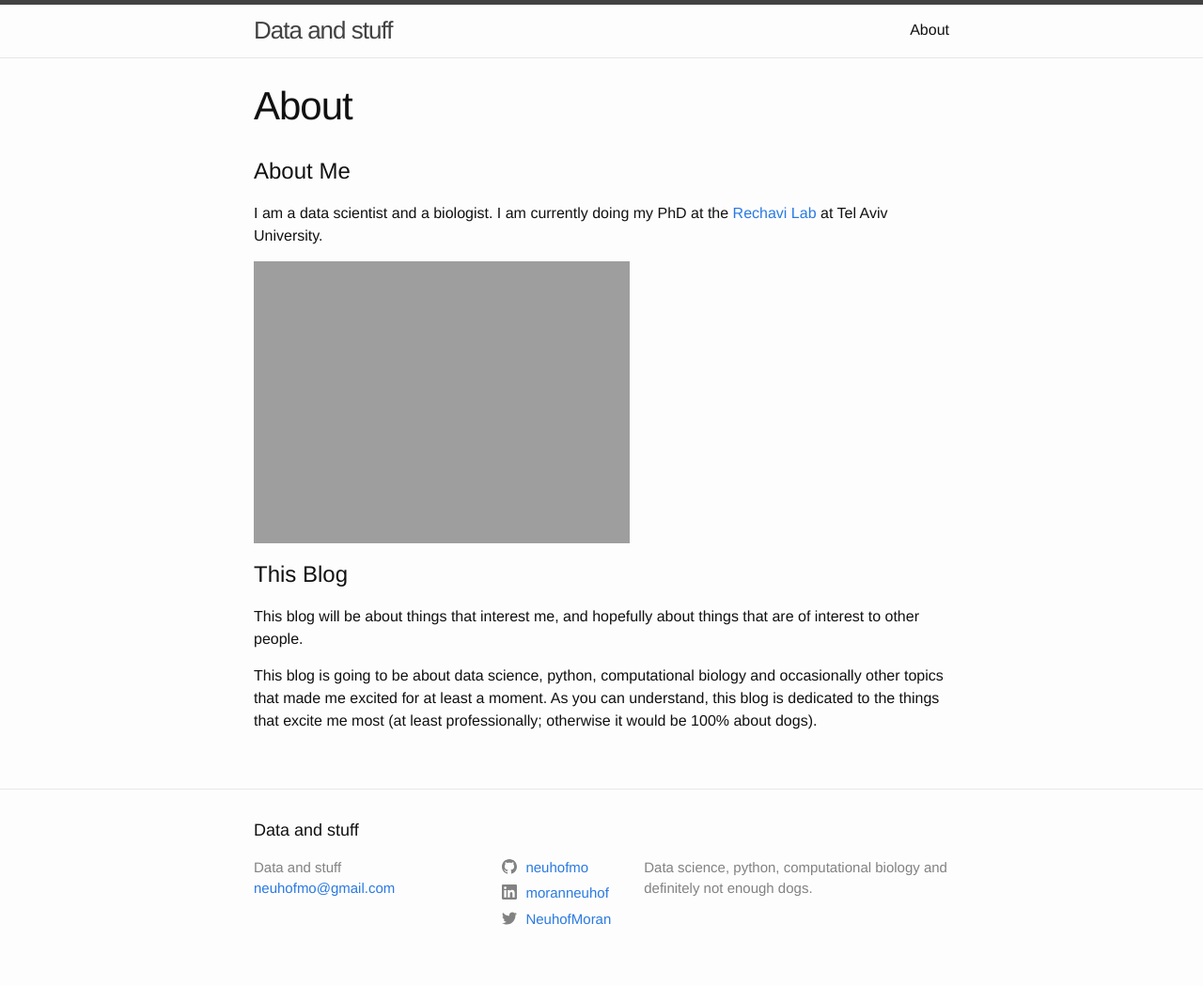
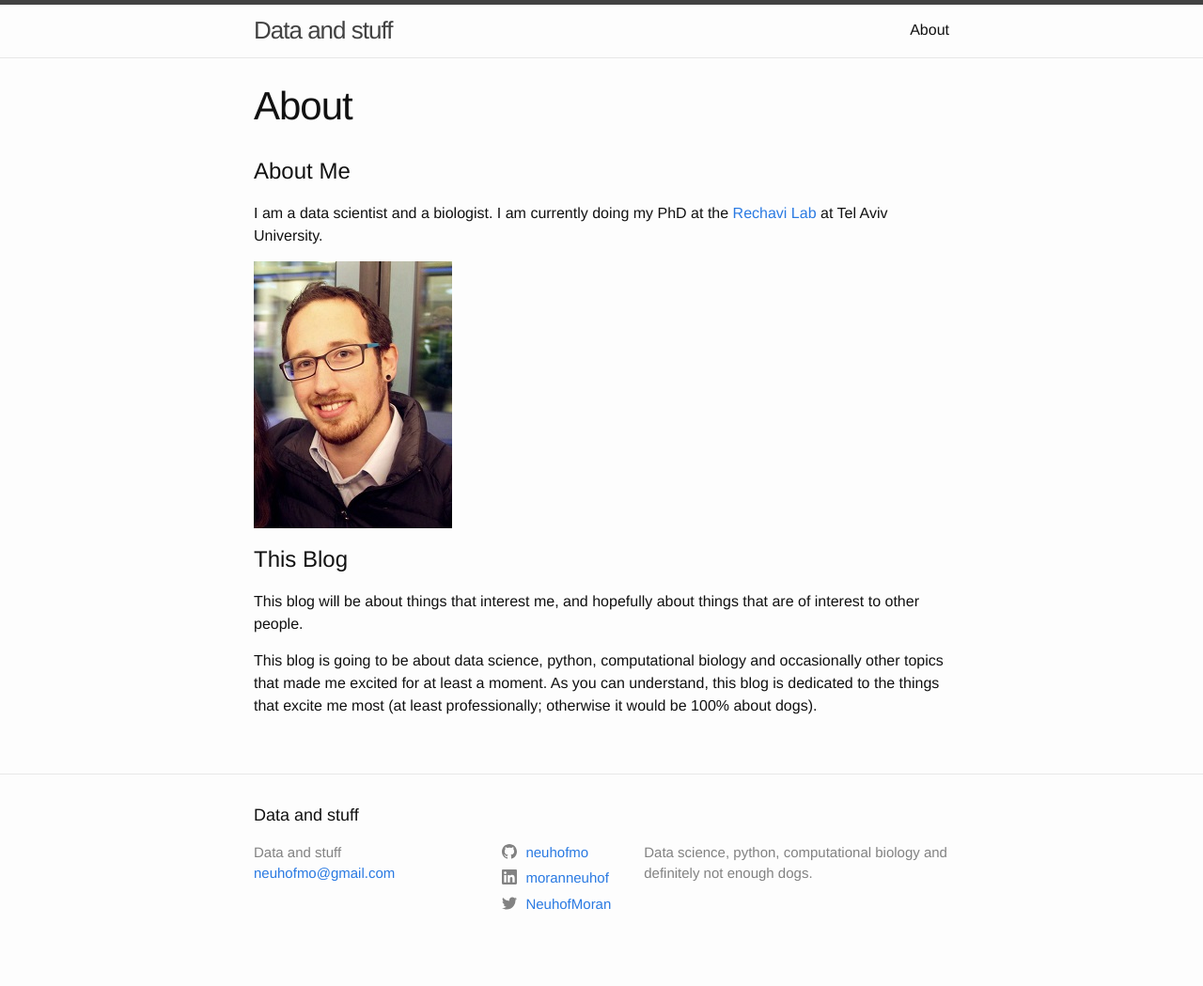
Before and after one commit to neuhofmo/neuhofmo.github.io, a Jekyll site: the page built from about.md, in a window 1280 px wide. Shown: the whole page at 94% size. Built offline with Jekyll 4.4.1, drawn with Linux system fonts in a browser that asks for light colours.

Commit message:
Updated picture in about.md

```diff
--- a/about.md
+++ b/about.md
@@ -7,7 +7,7 @@ permalink: /about/
 # About Me
 I am a data scientist and a biologist. I am currently doing my PhD at the [Rechavi Lab](http://www.odedrechavilab.com/) at Tel Aviv University.
 
-![Moran]({{ "/assets/Moran_profile_2016.jpg" | absolute_url }} =100x100)
+![Moran]({{ "/assets/Moran_profile_2016_small.jpg" | absolute_url }})
 
 # This Blog
 This blog will be about things that interest me, and hopefully about things that are of interest to other people.
```
Also changed, not shown: assets/Moran_profile_2016.jpg (deleted), assets/Moran_profile_2016_small.jpg (added).
